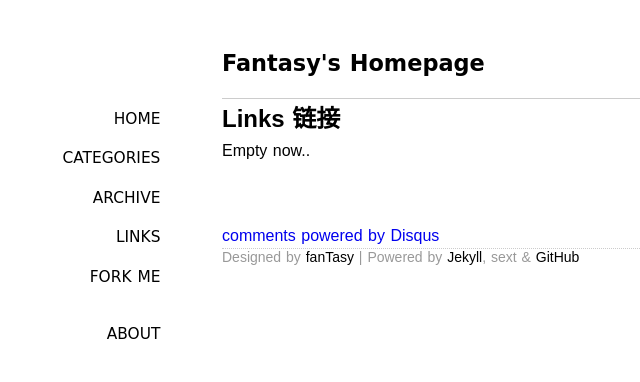
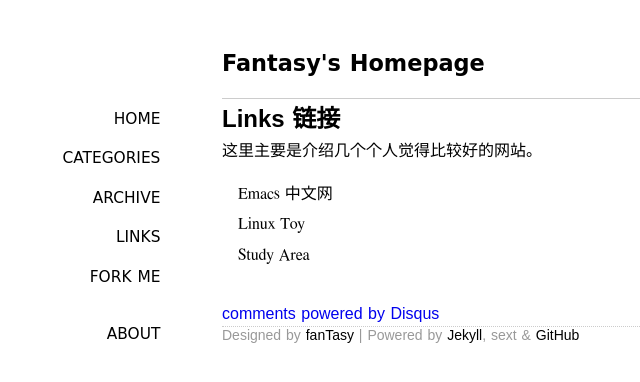
Before and after one commit to SFantasy/blog, a Jekyll site: the page built from links.html, in a window 1280 px wide. Shown: the top 382 px of the page, without its empty margins (118-758 px from the left). Built offline with Jekyll 4.4.1, drawn with Linux system fonts in a browser that asks for light colours; Markdown is read by kramdown in place of the engine named in the settings; comment, search, counter and statistics services are not loaded.

Commit message:
Update links.html

```diff
--- a/links.html
+++ b/links.html
@@ -4,11 +4,16 @@ title: Links 链接
 comments: true
 ---
 <section>
-  Empty now..
+  这里主要是介绍几个个人觉得比较好的网站。
   <ul>
     <li>
+	  <a href="http://emacser.com">Emacs 中文网</a>
     </li>
     <li>
+	  <a href="http://www.linuxtoy.org">Linux Toy</a>
     </li>
+	<li>
+	  <a href="http://www.study-area.org">Study Area</a>
+	</li>
   </ul>
 </section>
```
